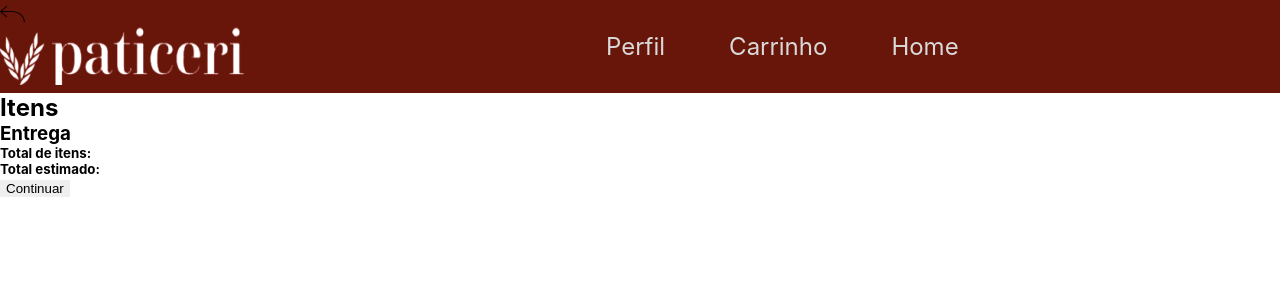
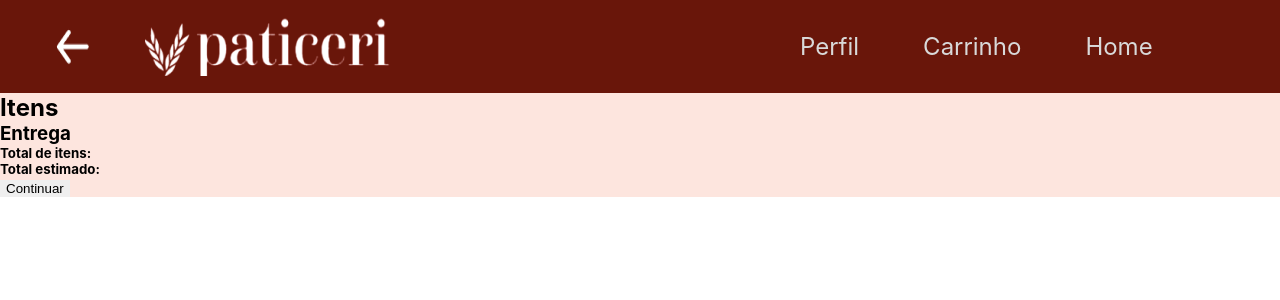
Before and after one commit to Johncarioca/TCC---doceria-, a React (Create React App) app in the folder site/: page /carrinho in a window 1280 px wide. Shown: the top 300 px of the page. Built offline with nearby package versions, Linux system fonts and the light colour scheme.

Commit message:
tela carrinho

```diff
--- a/site/src/components/cabecarioCarrinho/index.js
+++ b/site/src/components/cabecarioCarrinho/index.js
@@ -1,40 +1,39 @@
 import './index.scss';
 
-export default function CabCarrinho(){
+export default function CabCarrinho() {
 
-    return(
+    return (
         <main className="cabcarrinho">
 
             <div className="cont1-car">
 
-                    <div className= "img-cab">
+                <div className="img-cab">
                     <div className="SetaLogo">
 
-                            <div>
-                                 <img className="setas"  src="/assets/image/seta.png" alt="" />
-                            </div>
+                        <img className="setas" src="/assets/image/setinha.png" alt="" />
 
-                            <div>
-                                <img className="logos" src="/assets/image/oi.png"  alt="" />
-                            </div>
+                        <img className="logos" src="/assets/image/oi.png" alt="" />
+
                     </div>
 
                 </div>
+
                 <div className="links-car">
 
                     <div className="selecionado">
                         <p className="linkperfil" >Perfil</p>
-                            <hr/>
+                        <hr />
                     </div>
                     <div className="selecionado">
                         <p className="linkcarrinho" >Carrinho</p>
-                            <hr/>
+                        <hr />
                     </div>
                     <div className="selecionado">
                         <p className="linkhome" >Home</p>
-                            <hr/>
+                        <hr />
                     </div>
                 </div>
+
             </div>
         </main>
     );
--- a/site/src/components/cabecarioCarrinho/index.scss
+++ b/site/src/components/cabecarioCarrinho/index.scss
@@ -10,6 +10,13 @@
 
         display: flex;
         flex-direction: row;
+
+        .SetaLogo{
+            display: flex;
+            flex-direction: row;
+            justify-content: space-evenly;
+            width: 28em;
+        }
 
     }
      .inconLogin{
--- a/site/src/pages/usuario/carrinho/index.scss
+++ b/site/src/pages/usuario/carrinho/index.scss
@@ -0,0 +1,4 @@
+.cont1-carrinho{
+    background-color: #FDE5DE;
+
+}
```
Lines whose indentation alone changed are shown as unchanged.
